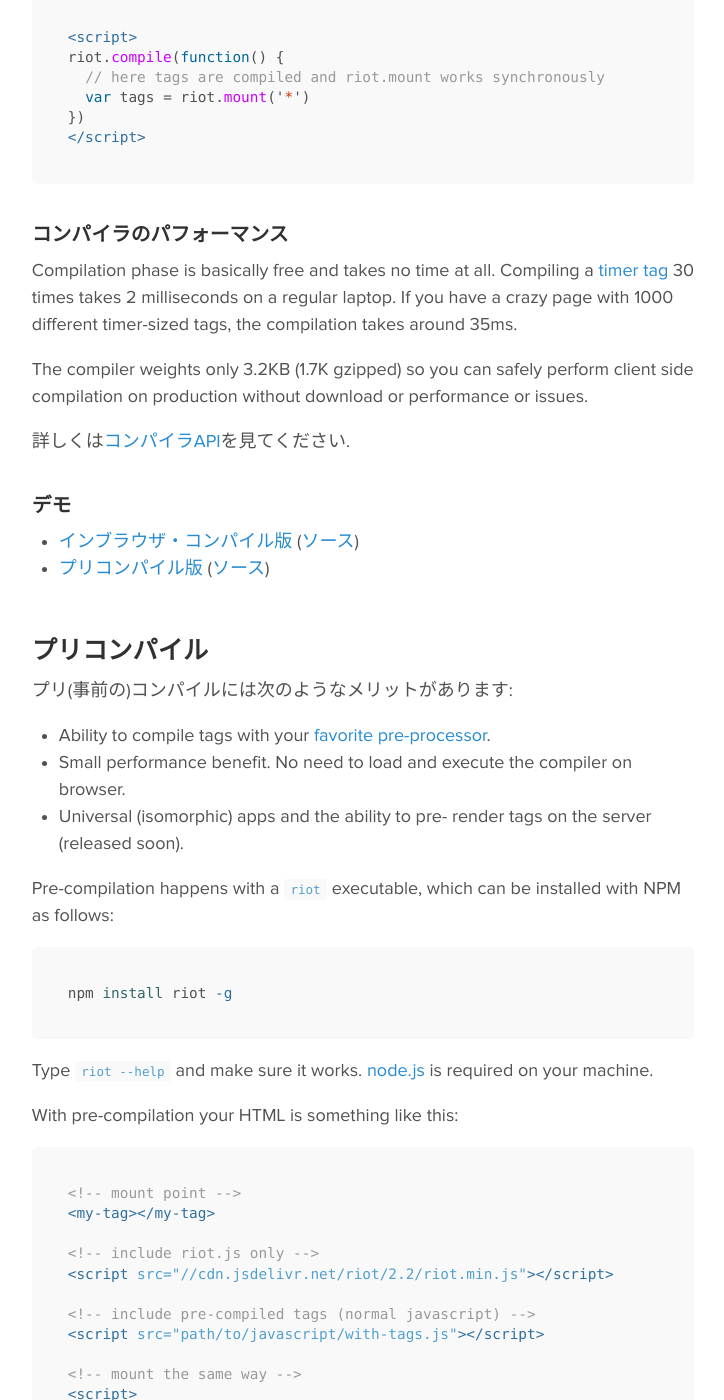
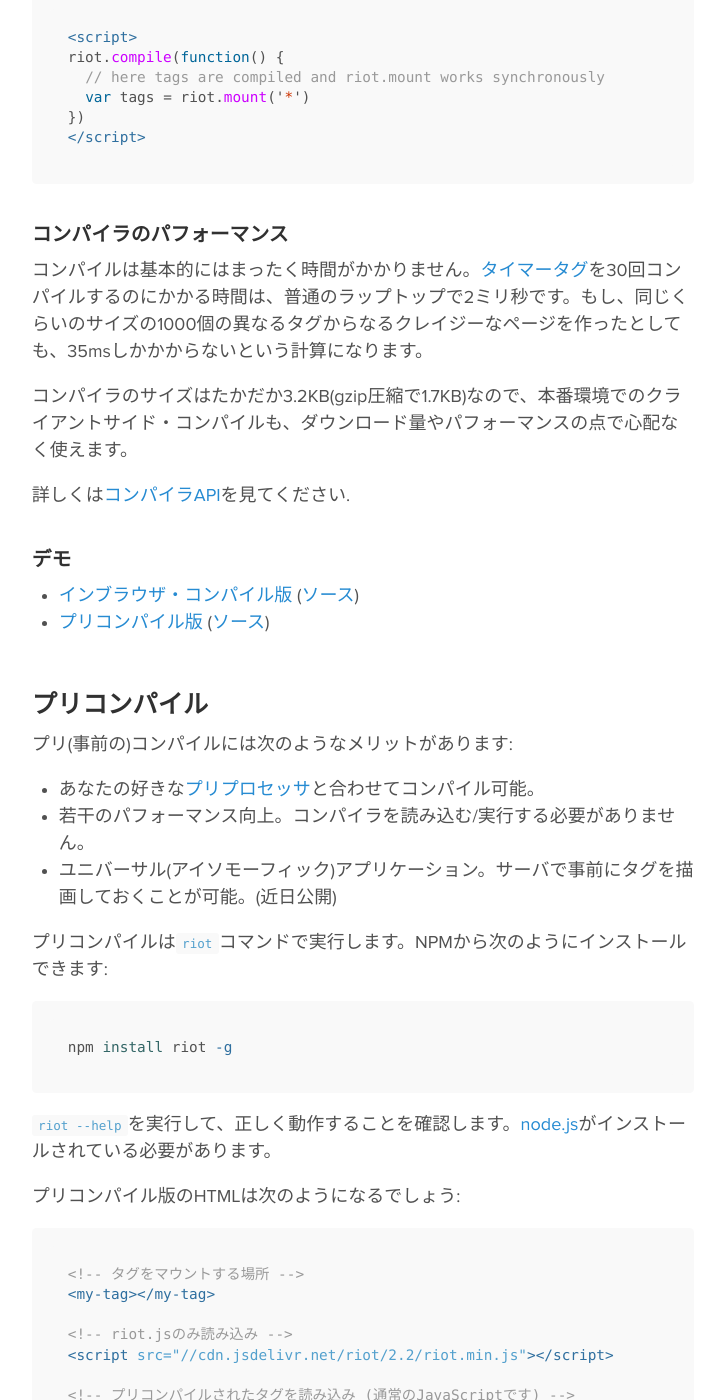
Before and after one commit to riot/riot.github.io, a Jekyll site: the page built from ja/guide/compiler.md, in a window 1280 px wide and 1400 px high, scrolled down 1264 px. Shown: the whole window, without its empty margins (277-1001 px from the left). Built offline with Jekyll 4.4.1, drawn with Linux system fonts in a browser that asks for light colours; Markdown is read by kramdown in place of the engine named in the settings; some of the changed text lies outside the part shown.

Commit message:
Translate guide/compiler into Japanese

````diff
--- a/ja/guide/compiler.md
+++ b/ja/guide/compiler.md
@@ -41,7 +41,7 @@ Riotは、`riot.mount()`が呼び出される前に、インラインまたは
 
 ### タグインスタンスにアクセスする
 
-If you are loading tags with `script src` and want to get access to the mounted tags you need to wrap the call with `riot.compile` as follows:
+もし`script src`でタグを読み込もうとしていて、マウントされたタグにアクセスする必要があるなら、次のように`riot.compile`で囲む必要があります:
 
 ``` html
 <script>
@@ -54,9 +54,9 @@ riot.compile(function() {
 
 ### コンパイラのパフォーマンス
 
-Compilation phase is basically free and takes no time at all. Compiling a [timer tag](https://github.com/riot/riot/blob/master/test/tag/timer.tag) 30 times takes 2 milliseconds on a regular laptop. If you have a crazy page with 1000 different timer-sized tags, the compilation takes around 35ms.
+コンパイルは基本的にはまったく時間がかかりません。[タイマータグ](https://github.com/riot/riot/blob/master/test/tag/timer.tag)を30回コンパイルするのにかかる時間は、普通のラップトップで2ミリ秒です。もし、同じくらいのサイズの1000個の異なるタグからなるクレイジーなページを作ったとしても、35msしかかからないという計算になります。
 
-The compiler weights only 3.2KB (1.7K gzipped) so you can safely perform client side compilation on production without download or performance or issues.
+コンパイラのサイズはたかだか3.2KB(gzip圧縮で1.7KB)なので、本番環境でのクライアントサイド・コンパイルも、ダウンロード量やパフォーマンスの点で心配なく使えます。
 
 詳しくは[コンパイラAPI](/ja/api/compiler/)を見てください.
 
@@ -72,32 +72,32 @@ The compiler weights only 3.2KB (1.7K gzipped) so you can safely perform client
 
 プリ(事前の)コンパイルには次のようなメリットがあります:
 
-- Ability to compile tags with your [favorite pre-processor](#pre-processors).
-- Small performance benefit. No need to load and execute the compiler on browser.
-- Universal (isomorphic) apps and the ability to pre- render tags on the server (released soon).
+- あなたの好きな[プリプロセッサ](#プリプロセッサ)と合わせてコンパイル可能。
+- 若干のパフォーマンス向上。コンパイラを読み込む/実行する必要がありません。
+- ユニバーサル(アイソモーフィック)アプリケーション。サーバで事前にタグを描画しておくことが可能。(近日公開)
 
 
-Pre-compilation happens with a `riot` executable, which can be installed with NPM as follows:
+プリコンパイルは`riot`コマンドで実行します。NPMから次のようにインストールできます:
 
 ``` sh
 npm install riot -g
 ```
 
-Type `riot --help` and make sure it works. [node.js](http://nodejs.org/) is required on your machine.
+`riot --help`を実行して、正しく動作することを確認します。[node.js](http://nodejs.org/)がインストールされている必要があります。
 
-With pre-compilation your HTML is something like this:
+プリコンパイル版のHTMLは次のようになるでしょう:
 
 ``` html
-<!-- mount point -->
+<!-- タグをマウントする場所 -->
 <my-tag></my-tag>
 
-<!-- include riot.js only -->
+<!-- riot.jsのみ読み込み -->
 <script src="//cdn.jsdelivr.net/riot/2.2/riot.min.js"></script>
 
-<!-- include pre-compiled tags (normal javascript) -->
+<!-- プリコンパイルされたタグを読み込み (通常のJavaScriptです) -->
 <script src="path/to/javascript/with-tags.js"></script>
 
-<!-- mount the same way -->
+<!-- 同じようにマウント -->
 <script>
 riot.mount('*')
 </script>
@@ -105,43 +105,44 @@ riot.mount('*')
 
 ### 使い方
 
-Here is how `riot` command works:
+`riot`コマンドがどのように動くか説明します:
 
 ``` sh
-# compile a file to current folder
+# ファイルを現在のフォルダにコンパイル
 riot some.tag
 
-# compile file to target folder
+# 指定フォルダにファイルをにコンパイル
 riot some.tag some_folder
 
-# compile file to target path
+# 指定パスにファイルをコンパイル
 riot some.tag some_folder/some.js
 
-# compile all files from source folder to target folder
+# 元フォルダのすべてのファイルを、指定フォルダにコンパイル
 riot some/folder path/to/dist
 
-# compile all files from source folder to a single concatenated file
+# 元フォルダのすべてのファイルを、結合ずみの単一ファイルとしてコンパイル
 riot some/folder all-my-tags.js
 
 ```
 
-The source file can contain one or more custom tags and there can be regular JavaScript mixed together with custom tags. The compiler will only transform the custom tags and does not touch other parts of the source file.
+ソースファイルは、ひとつあるいは複数のタグを含むことができ、通常のJavaScriptを一緒に混ぜても構いません。コンパイラはカスタムタグの部分だけを変換し、ソースファイルのほかの部分はそのままにします。
 
-For more information, type: `riot --help`
+詳しい情報は、`riot --help`を参照してください。
 
 
 ### 監視モード
 
-You can watch directories and automatically transform files when they are changed.
+ディレクトリを監視して、ファイルが変更されたときに自動的にファイルを変換することが可能です。
 
 ``` sh
-# watch for
+# srcフォルダを監視(watch)
 riot -w src dist
 ```
 
 
 ### カスタム拡張子
 
+タグファイルを好きな拡張子にすることができます(デフォルトの`.tag`の代わりに):
 You're free to use any file extension for your tags (instead of default `.tag`):
 
 ``` sh
@@ -157,7 +158,7 @@ var riot = require('riot')
 var js = riot.compile(source_string)
 ```
 
-The compile function takes a string and returns a string.
+compile関数は文字列を受け取って、文字列を返します。
 
 ### ワークフローへの組み込み
 
@@ -168,9 +169,9 @@ The compile function takes a string and returns a string.
 
 ## プリプロセッサ
 
-This is the main fruit of pre- compilation. You can use your favourite pre- processor to create custom tags. Both HTML and JavaScript processor can be customized.
+プリコンパイルの一番美味しい部分です。カスタムタグを作るのに、好きなプリプロセッサを使うことができます。HTMLとJavaScript(訳注・CSSも)、どちらのプリプロセッサもカスタマイズが可能です。
 
-The source language is specified with `--type` or `-t` argument on the command line or you can define the language on the script tag as follows:
+ソースの言語は、コマンドラインの`--type`か`-t`引数で指定するか、あるいは後述のようにスクリプトタグの言語を自分で定義することもできます。
 
 ``` html
 <my-tag>
@@ -186,11 +187,11 @@ The source language is specified with `--type` or `-t` argument on the command l
 ### CoffeeScript
 
 ``` sh
-# use coffeescript pre-processor
+# CoffeeScript プリプロセッサを使う
 riot --type coffee --expr source.tag
 ```
 
-The `--expr` argument specifies that all the expressions are also processed as well. You can also use "cs" as an alias to "coffee". Here is a sample tag written in CoffeeScript:
+`--expr`引数は、テンプレート変数(expression)の中でもプリプロセッサを使うことを指定します。"coffee"のエイリアスとして、"cs"を使うこともできます。CoffeeScriptで書かれたタグの例です:
 
 ``` javascript
 <kids>
@@ -207,7 +208,7 @@ The `--expr` argument specifies that all the expressions are also processed as w
 </kids>
 ```
 
-Note that `each` attribute is CoffeeScript as well. CoffeeScript must be present on your machine:
+`each`属性もCoffeeScriptになっていますね。なお、CoffeeScriptがあなたのマシンにインストールされていることが必要です:
 
 ``` sh
 npm install coffee-script -g
@@ -216,14 +217,14 @@ npm install coffee-script -g
 
 ### EcmaScript 6
 
-ECMAScript 6 is enabled with a type "es6":
+ECMAScript 6は、"es6"を指定することで有効になります:
 
 ``` sh
-# use ES6 pre-processor
+# ES6プリプロセッサを使う
 riot --type es6 source.tag
 ```
 
-An sample tag written in ES6:
+ES6で書かれたタグの例:
 
 ``` html
 <test>
@@ -236,24 +237,24 @@ An sample tag written in ES6:
 </test>
 ```
 
-All ECMAScript 6 [features](https://github.com/lukehoban/es6features) can be used. [Babel](https://babeljs.io/) is used for the transformation:
+すべてのECMAScript 6の[機能](https://github.com/lukehoban/es6features)を使うことができます。変換には[Babel](https://babeljs.io/)が使われています:
 
 ``` sh
 npm install babel
 ```
 
-Here is a [bigger example](https://github.com/txchen/feplay/tree/gh-pages/riot_babel) on using Babel with Riot.
+ここに、BabelをRiotと使ったより[大きなサンプル](https://github.com/txchen/feplay/tree/gh-pages/riot_babel)があります。
 
 ### TypeScript
 
-TypeScript adds optional static typing to JavaScript. Use `--type typescript` to enable it:
+TypeScriptは静的型付けをJavaScriptに追加します。`--type typescript`を使って有効にします:
 
 ``` sh
-# use TypeScript pre-processor
+# TypeScriptプリプロセッサを使う
 riot --type typescript source.tag
 ```
 
-An sample tag written in TypeScript:
+TypeScriptで書かれたタグのサンプルです:
 
 ``` html
 <test>
@@ -266,23 +267,23 @@ An sample tag written in TypeScript:
 </test>
 ```
 
-[typescript-simple](https://github.com/teppeis/typescript-simple) is used for the transformation:
+[typescript-simple](https://github.com/teppeis/typescript-simple)が変換に使われます:
 
 ``` sh
 npm install typescript-simple
 ```
 ### LiveScript
 
-Check out [LiveScript](http://livescript.net) for language features and documentation.
+言語の特徴やドキュメントについては、[LiveScript](http://livescript.net)を確認してください。
 
-The source language is specified with `--type` or `-t` argument:
+ソース言語は、`--type`か`-t`引数で指定します:
 
 ``` sh
-# use livescript pre-processor
+# LiveScriptプリプロセッサを使う
 riot --type livescript --expr source.tag
 ```
 
-The `--expr` argument specifies that all the expressions are also processed as well. You can also use "ls" as an alias to "livescript". Here is a sample tag written in LiveScript:
+`--expr`引数はテンプレート変数についても変換することを指定します。"livescript"のエイリアスとして"ls"も使えます。LiveScriptで書かれたタグの例はこちら:
 
 ``` html
 <kids>
@@ -298,7 +299,7 @@ this.kids =
 </kids>
 ```
 
-Note that `each` attribute is LiveScript as well. LiveScript must be present on your machine:
+`each`属性もLiveScriptになっています。LiveScriptがインストールされている必要があります:
 
 ``` sh
 npm install LiveScript -g
@@ -306,15 +307,15 @@ npm install LiveScript -g
 
 ### Jade
 
-HTML layout can be processed with `template` configuration option. Here's an example with Jade – a "clean, whitespace sensitive syntax for writing html"
+HTMLレイアウトは`template`設定オプションで、処理することができます。これは、「クリーンでホワイトスペース・センシティブなHTMLを書くための文法」Jadeを使った例です。
 
 
 ``` sh
-# use Jade HTML pre-processor
+# Jade HTMLプリプロセッサを使う
 riot --template jade source.tag
 ```
 
-A Jade sample:
+Jadeの例:
 
 ``` jade
 sample
@@ -333,7 +334,7 @@ npm install jade
 
 ### どんな言語でも
 
-You can configure your favourite language by making a custom parser function. For example:
+カスタムパーサーを用意することで、お好みのどんな言語でも設定できます (訳注:上記の定義済みのものの他に)。例:
 
 ``` js
 function myParser(js, options) {
@@ -341,7 +342,7 @@ function myParser(js, options) {
 }
 ```
 
-This parser is then passed for the compiler with `parser` option:
+このパーサーはコンパイラの`parser`オプションで渡されます。
 
 ``` js
 var riot = require('riot')
@@ -349,11 +350,11 @@ var riot = require('riot')
 var js = riot.compile(source_string, { parser: myParser, expr: true })
 ```
 
-Set `expr: true` if you want the expressions to be parsed as well.
+テンプレート変数も同様に処理したければ、`expr: true`をセットします。
 
 #### riot.parsers をブラウザとサーバで使う
 
-You can also create your custom riot parsers adding them to the `riot.parsers` property and share them across the browsers and server. For example
+Riotのカスタムパーサを`riot.parsers`プロパティで指定して、ブラウザとサーバで共通して使うこともできます。例:
 
 ```js
 riot.parsers.js.myJsParser = function(js, options) {
@@ -365,7 +366,7 @@ riot.parsers.css.myCssParser = function(tagName, css) {
 }
 ```
 
-Once you have created your own `riot.parsers` you will be able to compile your tags using them in the following way
+一度、自分の`riot.parsers`を作ってしまえば、次の方法でタグをコンパイルすることができます。
 
 ```html
 <custom-parsers>
@@ -393,9 +394,9 @@ riot --type none --expr source.tag
 
 ### AMDとCommonJS
 
-Riot tags can be compiled with `AMD` (Asynchronous Module Definition) and `CommonJS` support. This configuration option is necessary if Riot is used with an AMD loader such as [RequireJS](http://requirejs.org/) or a CommonJS loader such as [Browserify](http://browserify.org/).
+Riotのタグは、`AMD`(Asynchronous Module Definition)や`CommonJS`としてコンパイルすることができます。このオプションは、Riotを[RequireJS](http://requirejs.org/)のようなAMDローダ、あるいは[Browserify](http://browserify.org/)のような`CommonJS`ローダと利用する場合に必要です。
 
-The Riot library must be defined / required as `riot` in both cases.
+いずれのケースでも、Riotライブラリ自体も`riot`として、define/requireされていなければなりません。
 
 ``` sh
 # AMD と CommonJS を有効に
````
